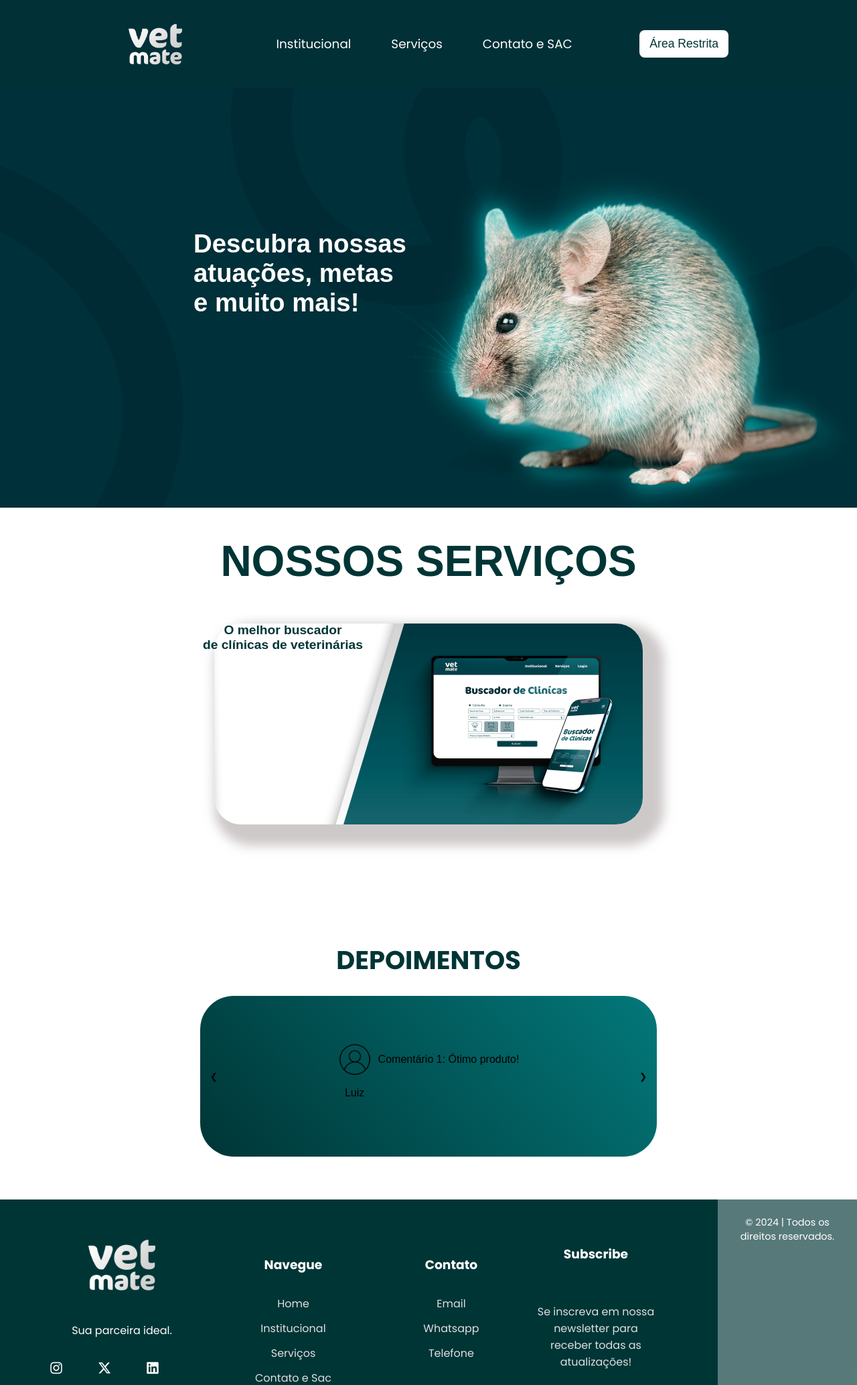
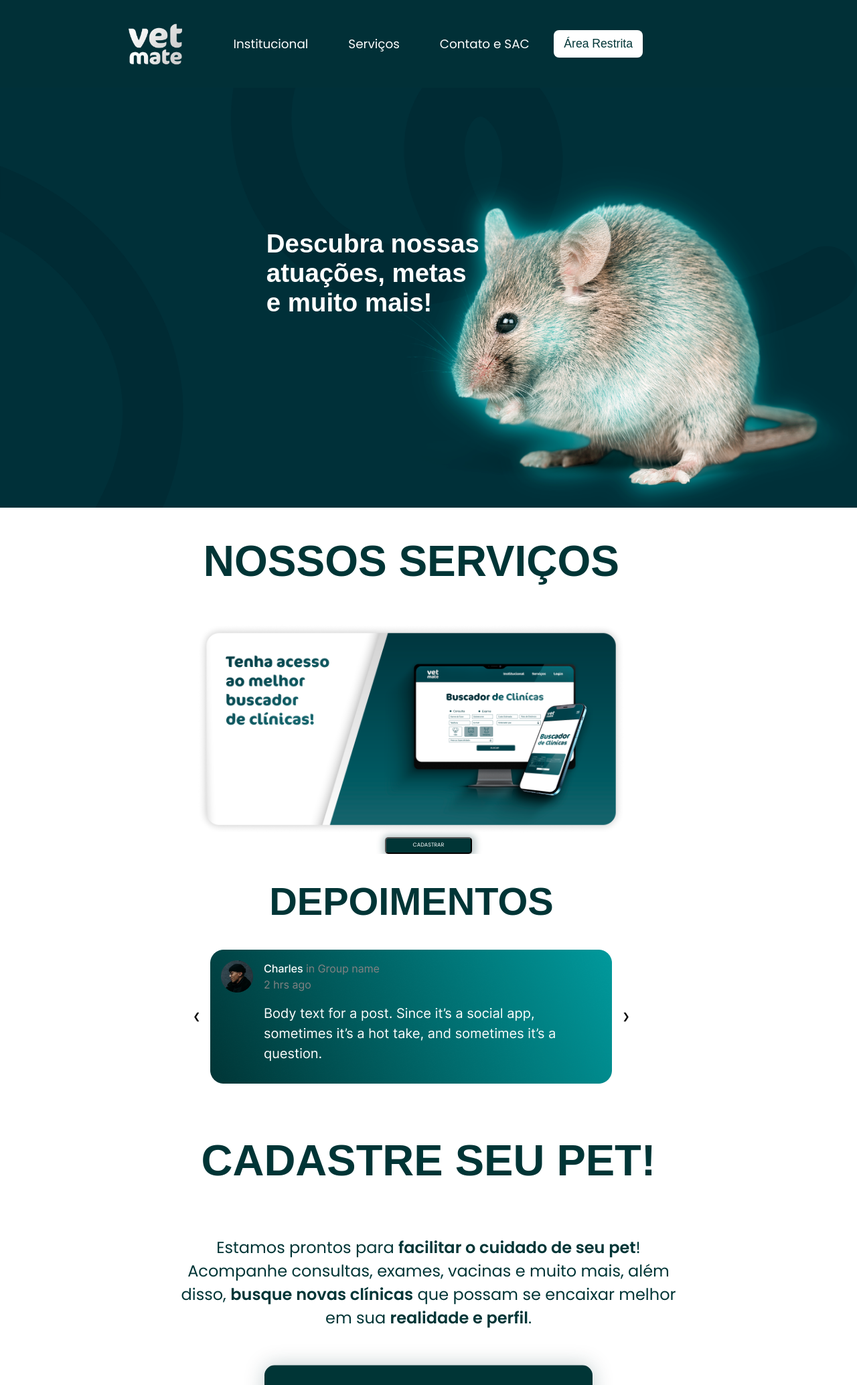
Before and after one commit to vlipe/VetMate, a PHP site: page /html/servicos.html in a window 1280 px wide. Shown: the top 2068 px of the page at 67% size. Run offline with PHP 8.4, Linux system fonts and the light colour scheme; some libraries are stand-ins or nearby versions; some web fonts are replaced.

Commit message:
coloquei button no slide e ajustei a resposividade

```diff
--- a/VetMate/css/servicos.css
+++ b/VetMate/css/servicos.css
@@ -224,7 +224,7 @@ align-items: center;
 .slides {
 
     display: flex;
-    height: 35vw;
+    height: auto;
     width: 400%;
     margin: 0 auto;
     flex-direction: row;
@@ -243,28 +243,12 @@ align-items: center;
 }
 
 .slides img {
-
-    border-radius: 40px;
-    box-shadow: 1em 1em 1em 1em #a1979784;
-    width: 57%;
+    width: 100%;
     height: auto;
     display: block;
     margin: 0 auto;
 }
 
-.first h1{
-    font-size: 1.5vw;
-    position: relative;
-    bottom: 70%;
-    right: 17%;
-}
-
-.slide h1{
-    font-size: 1.5vw;
-    position: relative;
-    bottom: 70%;
-    right: 17%;
-}
 
 #radio1:checked~.first {
     margin-left: 0;
@@ -282,33 +266,32 @@ align-items: center;
     justify-content: center;
     text-align: center;
     margin: 0 auto;
+    color: #003536;
 
 
 }
 
-.depo h1 {
-
-    color: #003536;
-    font-weight: 700;
-    font-size: 5vw;
-}
 
 /*carrosel dos depoimentos*/
 body .carousel-container {
-    font-family: Arial, sans-serif;
     display: flex;
     justify-content: center;
     align-items: center;
-    height: 30vh;
     margin: 0;
-    background:linear-gradient(49deg, #003536, #03787a);
     border-radius: 50px;
     margin-bottom: 5%;
 }
 
+.depo h1 {
+    color: #003536;
+    font-weight: 700;
+    font-size: 5vw;
+    font-family: "Cocon", sans-serif;
+}
+
+
 .carousel-wrapper {
     overflow: hidden;
-    width: 100%;
     max-width: 600px;
     display: flex;
 }
@@ -316,6 +299,7 @@ body .carousel-container {
 .carousel {
     display: flex;
     transition: transform 0.5s ease;
+
 }
 
 .comment {
@@ -323,23 +307,15 @@ body .carousel-container {
     box-sizing: border-box;
     display: flex;
     align-items: flex-start; /* Alinha a imagem e o texto no topo */
-    gap: 10px; /* Espaço entre a imagem e o texto */
-    padding: 20px;
     flex-direction: row; /* Alinha a imagem e o texto lado a lado */
     border-radius: 10px;
     justify-content: center; /* Centraliza a div */
 }
 
-.person {
-    display: flex;
-    flex-direction: column;
-    align-items: center;
+.comment img{
+    width: 100%;
 }
 
-.person img {
-    width: 50px;
-    border-radius: 50%; /* Para deixar a imagem redonda */
-}
 
 .nav-button {
     background-color: transparent;
@@ -370,6 +346,7 @@ footer {
     width: 100%;
     color: white;
     display: flex;
+    flex-direction: column;
 
 }
 
@@ -496,6 +473,242 @@ footer {
     }
 }
 
+/* Página de cadastro. */
+
+.bg-branco2 {
+    margin-top: 6%;
+    text-align: center;
+    margin-bottom: 15%;
+}
+
+h1 {
+    color: #003536;
+    font-size: 65px;
+    font-family: 'Cocon', sans-serif;
+}
+
+.p-2 {
+    margin: 0 auto;
+    width: 60%;
+    padding-top: 4vh;
+    font-size: 1.5rem;
+    word-wrap: break-word;
+    color: #003536;
+}
+
+span {
+    color: #003536;
+    font-weight: 600;
+}
+
+.button-1 {
+    margin-top: 6rem;
+    background-color: #003536;
+    color: white;
+    width: 490px;
+    height: 85px;
+    border: none;
+    border-radius: 15px;
+    box-shadow: 0px 0px 30px rgba(0, 53, 54, 0.25);
+    font-family: "Poppins", sans-serif;
+    font-weight: 600;
+    font-style: normal;
+    font-size: 22px;
+    position: absolute;
+    transform: translate(-50%, -50%);
+    cursor: pointer;
+}
+
+.button-1:hover {
+    background-color: rgb(0, 97, 99);
+    box-shadow: 0px 0px 30px rgba(0, 97, 99, 0.50);
+}
+
+a{
+    color: #ffffff;
+    text-decoration: none;
+}
+
+/* Página de cadastro responsiva para dispositivos móveis (celular). */
+
+@media (max-width: 768px) {
+    .bg-branco2 {
+        margin-top: 20%;
+        margin-bottom: 20%;
+    }
+
+    h1 {
+        font-size: 3.5rem;
+        margin: 0 auto;
+        width: 75%;
+        word-wrap: break-word;
+    }
+
+    .p-2 {
+        width: 80%;
+        font-size: 1.4rem;
+        word-wrap: break-word;
+        padding-top: 3vh;
+    }
+
+    .button-1 {
+        width: 80%;
+        height: 60px;
+        font-size: 18px;
+        margin-top: 4rem;
+        position: relative;
+        transform: none;
+    }
+}
+
+/* Página de cadastro responsiva para tablets maiores ou notebooks pequenos. */
+
+@media (min-width: 768px) and (max-width: 1024px) {
+
+    .bg-branco2 {
+        margin-top: 10%;
+        margin-bottom: 15%;
+    }
+
+    h1 {
+        font-size: 4rem;
+
+    }
+
+    .p-2 {
+        width: 70%;
+        font-size: 1.5rem;
+        word-wrap: break-word;
+        padding-top: 4vh;
+    }
+
+    .button-1 {
+        width: 60%;
+        height: 70px;
+        font-size: 20px;
+        margin-top: 4rem;
+        position: relative;
+        transform: none;
+    }
+}
+
+.button-1 {
+    margin-top: 6rem;
+    background-color: #003536;
+    color: white;
+    width: 490px;
+    height: 85px;
+    border: none;
+    border-radius: 15px;
+    box-shadow: 0px 0px 30px rgba(0, 53, 54, 0.25);
+    font-family: "Poppins", sans-serif;
+    font-weight: 600;
+    font-style: normal;
+    font-size: 22px;
+    position: absolute;
+    transform: translate(-50%, -50%);
+    cursor: pointer;
+}
+
+.button-1:hover {
+    background-color: rgb(0, 97, 99);
+    box-shadow: 0px 0px 30px rgba(0, 97, 99, 0.50);
+}
+
+a{
+    color: #ffffff;
+    text-decoration: none;
+}
+
+/* Página de cadastro do carrossel responsiva para dispositivos móveis (celular). */
+
+@media (max-width: 768px) {
+
+     }
+
+
+     .button-4 {
+         width: 60%;
+         height: 70px;
+         transform: none;
+
+     }
+
+
+ .button-4 {
+
+     background-color: #003536;
+     color: white;
+     width:130px;
+     height:25px;
+     border-radius: 5px;
+     box-shadow: 1px 1px 10px 5px rgba(0, 53, 54, 0.25);
+     font-family: "Poppins", sans-serif;
+     font-weight:bolder 18;
+     font-style:normal;
+     font-size: 8px;
+     cursor: pointer;
+ }
+
+ .button-4:hover {
+     background-color: rgb(0, 97, 99);
+     box-shadow: 0px 0px 30px rgba(0, 97, 99, 0.50);
+ }
+
+
+/* Página de cadastro do carrossel responsiva para tablets maiores ou notebooks pequenos. */
+
+@media (min-width: 768px) and (max-width: 1024px) {
+
+    .slide {
+        display:grid;
+        grid-template-rows: auto auto auto;
+        grid-template-areas:
+        "imgslide imgslide"
+        "button-4 button-4";
+
+    }
+
+    .button-4{
+        grid-area: button-4;
+    }
+
+    .imgslide{
+        grid-area: imgslide;
+    }
+
+
+    }
+
+
+    .button-4 {
+        width: 60%;
+        height: 70px;
+        transform: none;
+    }
+
+
+.button-4 {
+
+    background-color: #003536;
+    color: white;
+    width:130px;
+    height:25px;
+    border-radius: 5px;
+    box-shadow: 1px 1px 10px 5px rgba(0, 53, 54, 0.25);
+    font-family: "Poppins", sans-serif;
+    font-weight:bolder 18;
+    font-style:normal;
+    font-size: 8px;
+    cursor: pointer;
+}
+
+.button-4:hover {
+    background-color: rgb(0, 97, 99);
+    box-shadow: 0px 0px 30px rgba(0, 97, 99, 0.50);
+}
+
+
 /*responsividade*/
 
 /* Estilos para desktop (acima de 1024px) */
@@ -513,35 +726,111 @@ footer {
     }
 
     .depo h1 {
-        font-size: 3vw; /* Ajusta a fonte dos depoimentos */
+        font-size: 5vw; /* Ajusta a fonte dos depoimentos */
     }
 }
 
-/* Estilos para tablets (entre 481px e 1024px) */
-@media screen and (min-width: 481px) and (max-width: 1024px) {
+/* Estilos para tablets (entre 481px e 1280px) */
+@media screen and (min-width: 481px) and (max-width: 1280px) {
     .nav-bar {
-        padding: 2% 10%; /* Ajuste da barra de navegação */
+        padding-bottom: 2%; /* Diminuir a largura do padding em telas grandes */
+        padding-right: 25%;
+
+    }
+
+
+    .container {
+        background-size: cover;
+        background-repeat: no-repeat;
+        width: auto;
+        background-position: center;
+        display: flex;
+        flex-direction: row;
+        position: relative;
+
     }
 
     .container h1 {
-        font-size: 3.5vw; /* Ajusta o título no banner */
+        font-size: 3vw; /* Ajusta o tamanho da fonte no banner */
+        display: flex;
+        flex-direction: row;
+        padding-left:17%;
+    }
+
+    .container-2 h1 {
+        color: #003536;
+        font-weight: 700;
+        font-size: 5vw;
+        font-family: "Cocon", sans-serif;
+        display: flex;
+        flex-direction: column;
+        padding-right: 4%;
+    }
+
+    .container-2 {
+
+        display: flex;
+        flex-direction: column;
+        align-items: center;
+        justify-content: center;
+        text-align: center;
+        margin: 0 auto;
     }
 
     .slides img {
-        width: 55%; /* Imagens do carrossel em tablets */
+        width: 50%; /* Aumenta o tamanho do carrossel em mobile */
+        padding-right: 4%;
     }
+
 
     .depo h1 {
         font-size: 4.5vw;
+        padding-right: 4%;
+    }
+
+    .carousel-container {
+        padding-right: 4%;
     }
 
     #footer_social_media {
         gap: 1.5rem;
     }
+
+    #container-footer{
+        margin: 0 auto;
+        padding-right: 6%;
+    }
+
+        #footer_copyright{
+            padding-right: 4%;
+        }
+
+
+
+        #footer_contacts{
+            display: flex;
+            flex-direction: column;
+            padding-top: 10%;
+        }
+
+        #footer-list{
+            display: flex;
+            flex-direction: column;
+        }
+
+
+
+        #footer_subscribe{
+            display: flex;
+            flex-direction: column;
+            padding-top: 6%;
+        }
+
 }
 
 /* Estilos para mobile (até 480px) */
 @media screen and (max-width: 480px) {
+
     .nav-bar {
         padding: 1rem 2rem; /* Diminui o padding da navbar em telas pequenas */
     }
@@ -555,8 +844,9 @@ footer {
     }
 
     .slides img {
-        width: 80%; /* Aumenta o tamanho do carrossel em mobile */
+        width: 70%; /* Aumenta o tamanho do carrossel em mobile */
     }
+
 
     .mobile-menu ul {
         padding: 0; /* Remove padding adicional */
@@ -569,7 +859,7 @@ footer {
     footer {
         flex-direction: column;
         text-align: center;
-        padding: 1rem;
+
     }
 
     #footer_contacts img {
--- a/VetMate/html/servicos.html
+++ b/VetMate/html/servicos.html
@@ -72,16 +72,22 @@
 
 
                     <div class="slide first">
-
-                        <img src="../imagens/img carrossel servicos 1.png"
+<div class="imgslide">
+                        <img src="../imagens/img1-servicos.png"
                             alt="computador mostrando a aba de buscador de clinicas">
-                        <h1>O melhor buscador<br> de clínicas de veterinárias</h1>
+                        </div>
+                            <div class="bg-branco4">
+                                <button class="button-4"><a href="../html/area-restrita.html">CADASTRAR</a></button>
+                            </div>
                     </div>
                     <div class="slide">
-
-                        <img src="../imagens/img carrossel servicos 2.png"
+                        <div class="imgslide">
+                        <img src="../imagens/img2-servicos.png"
                             alt="computador mostrando a aba de acompanhamento de saúde">
-                        <h1>Acompanhe consultas,<br>exames,<br>vacinas e <br>muito mais!</h1>
+                        </div>
+                            <div class="bg-branco4">
+                                <button class="button-4"><a href="../html/area-restrita.html">CADASTRAR</a></button>
+                            </div>
                     </div>
 
                     <div class="navegation-auto">
@@ -107,6 +113,7 @@
 
     <div class="depo">
         <h1>DEPOIMENTOS</h1>
+    </div>
 
         <div class="carousel-container">
             <!-- Botão de Anterior -->
@@ -115,26 +122,35 @@
             <div class="carousel-wrapper">
                 <div class="carousel">
                     <div class="comment">
-                        <div class="person">
-                            <img src="../imagens/foto-iconepessoa-comentarios.png" alt="Foto do usuário"class="responsive-img">
-                            <p>Luiz</p>
+                        <img src="../imagens/perfil-servicos.png" alt="Foto do usuário"
+                            class="responsive-img">
                     </div>
-                        <p>Comentário 1: Ótimo produto!</p>
+
+                    <div class="comment">
+                        <img src="../imagens/perfil-servicos.png" alt="Foto do usuário"
+                            class="responsive-img">
                     </div>
+
                     <div class="comment">
-                        <div class="person">
-                            <img src="../imagens/foto-iconepessoa-comentarios.png" alt="Foto do usuário" class="responsive-img">
-                            <p>Luiz</p>
+                        <img src="../imagens/perfil-servicos.png" alt="Foto do usuário"
+                            class="responsive-img">
                     </div>
-                        <p>Comentário 2: Atendimento excelente.</p>
+
+                    <div class="comment">
+                        <img src="../imagens/perfil-servicos.png" alt="Foto do usuário"
+                            class="responsive-img">
                     </div>
+
                     <div class="comment">
-                        <div class="person">
-                            <img src="../imagens/foto-iconepessoa-comentarios.png" alt="Foto do usuário"  class="responsive-img">
-                            <p>Luiz</p>
+                        <img src="../imagens/perfil-servicos.png" alt="Foto do usuário"
+                            class="responsive-img">
                     </div>
-                        <p>Comentário 3: Muito satisfeito com a compra.</p>
+
+                    <div class="comment">
+                        <img src="../imagens/perfil-servicos.png" alt="Foto do usuário"
+                            class="responsive-img">
                     </div>
+
                     <!-- Adicione os outros comentários aqui -->
                 </div>
             </div>
@@ -144,6 +160,18 @@
         </div>
 
         <script src="../js/servicos-depoimentos.js"></script>
+
+        <div class="bg-branco2">
+            <h1>CADASTRE SEU PET!</h1>
+
+            <p class="p-2">Estamos prontos para <span>facilitar o cuidado de seu pet</span>! Acompanhe consultas,
+                exames, vacinas e muito mais, além
+                disso, <span>busque novas clínicas</span> que possam se encaixar melhor em sua <span>realidade e
+                    perfil</span>.</p>
+
+            <button class="button-1"><a href="../html/area-restrita.html">CADASTRAR</a></button>
+        </div>
+
 
         <footer>
 
```
Also changed, not shown: VetMate/imagens/img1-servicos.png (added), VetMate/imagens/img2-servicos.png (added), VetMate/imagens/perfil-servicos.png (added). Lines whose indentation alone changed are shown as unchanged.
